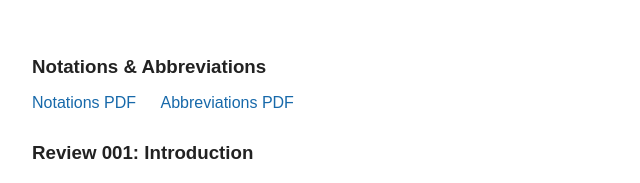
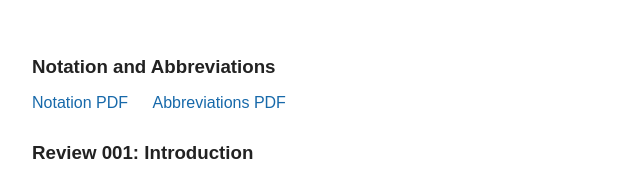
Before and after one commit to AKAMINE-Scattering/AKAMINE-Scattering, a plain HTML site: page index.html in a window 1280 px wide. Shown: the part 490-673 px from the top of the page, 158-798 px from the left. Drawn offline with Linux system fonts and the light colour scheme.

Commit message:
index.html を更新

```diff
--- a/index.html
+++ b/index.html
@@ -83,9 +83,9 @@ footer {
   <h2 class="en">Reviews</h2>
   <!------------------- Notations & Abbreviations -------------------->
   <div class="paper">
-    <h3> Notations & Abbreviations </h3>
+    <h3> Notation and Abbreviations </h3>
     <div class="pdf-links">
-    <a href="papers/Test.pdf"> Notations PDF </a>
+    <a href="papers/Test.pdf"> Notation PDF </a>
     <a href="papers/Section1_日本語.pdf"> Abbreviations PDF </a>
     </div>
 <!------------------- Review 001: Introduction -------------------->
```
